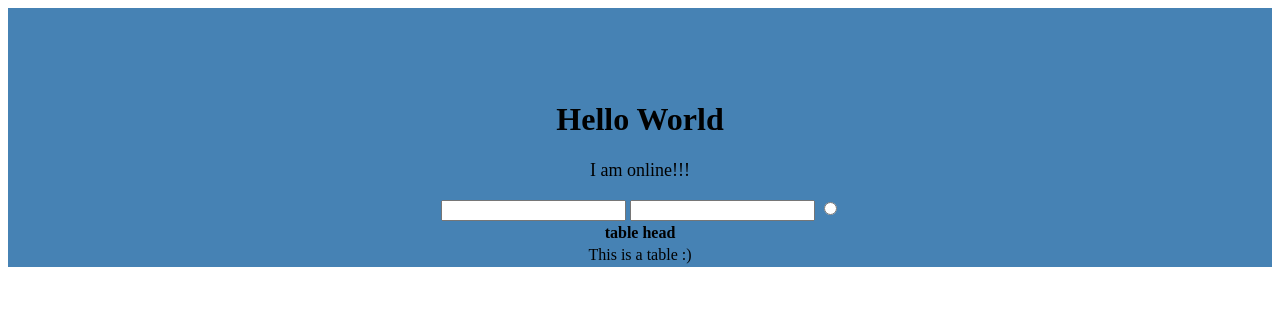
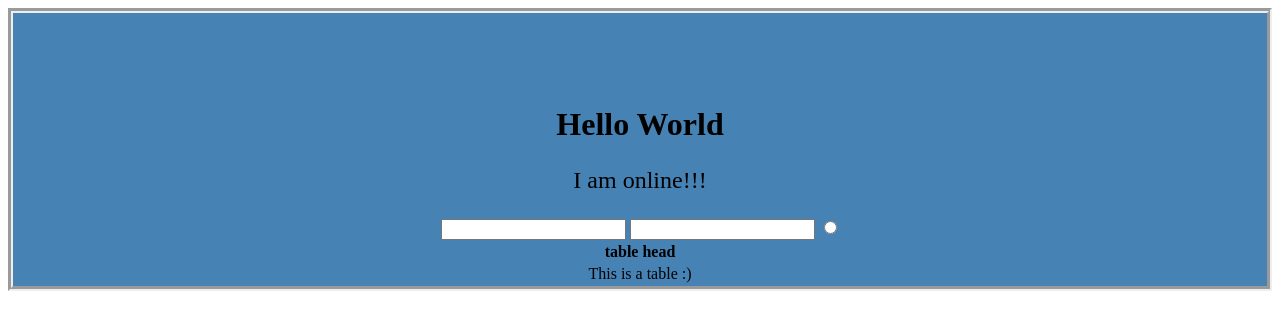
Before and after one commit to RyanNorge/RyanNorge.github.io, a plain HTML site: page index.html in a window 1280 px wide. Drawn offline with Linux system fonts and the light colour scheme.

Commit message:
Update index.html

```diff
--- a/index.html
+++ b/index.html
@@ -1,14 +1,17 @@
 <!DOCTYPE html>
 <style>
     #online{
-        font-size: large;
+        font-size:x-large;
     }
     #centerdiv {
         background-color: steelblue;
+        border: thick;
+        border-style:groove;
     }
 </style>
 <html>
 <body>
+
     <div id="centerdiv">
     <center>
 <br>
```
